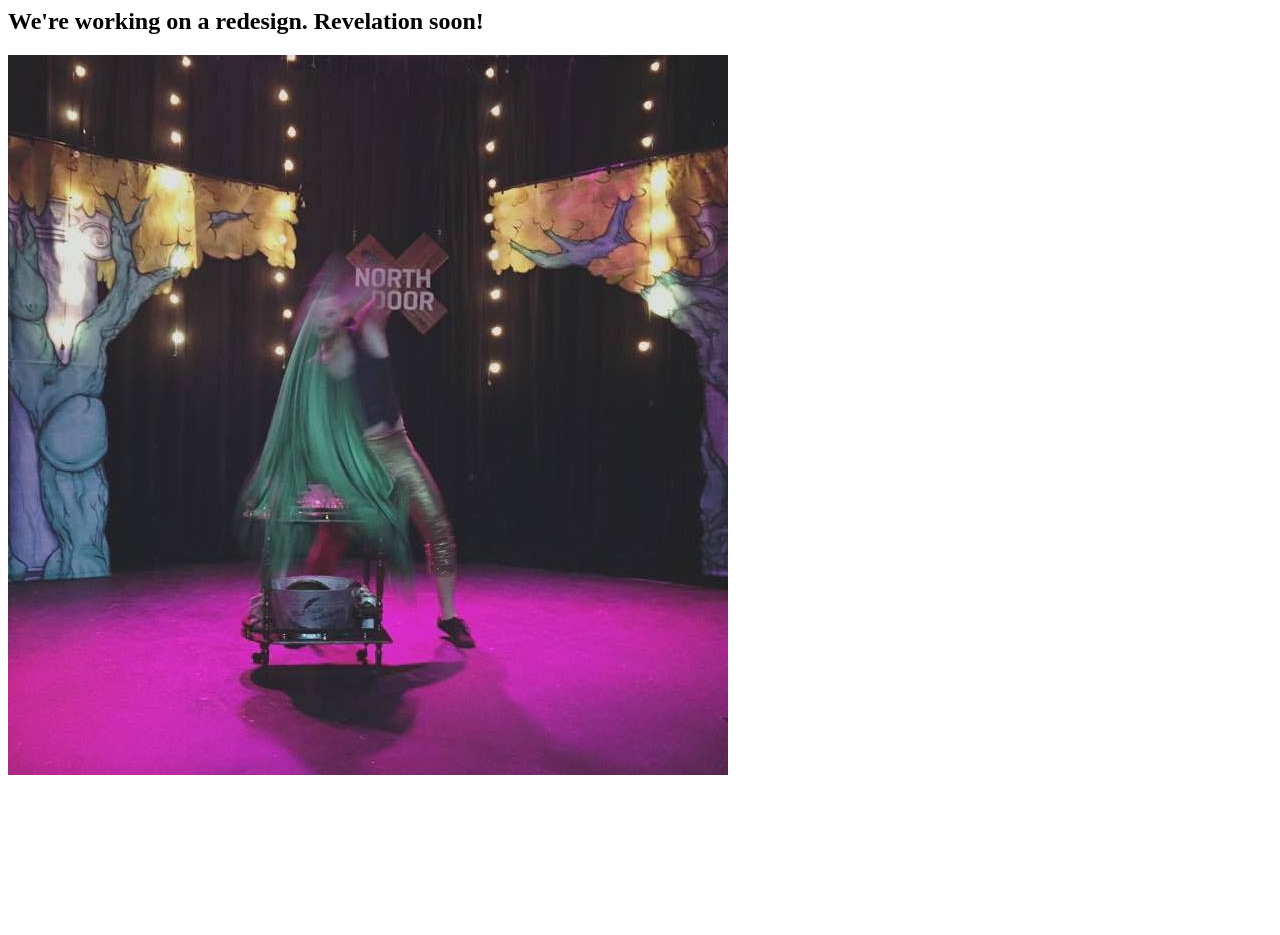
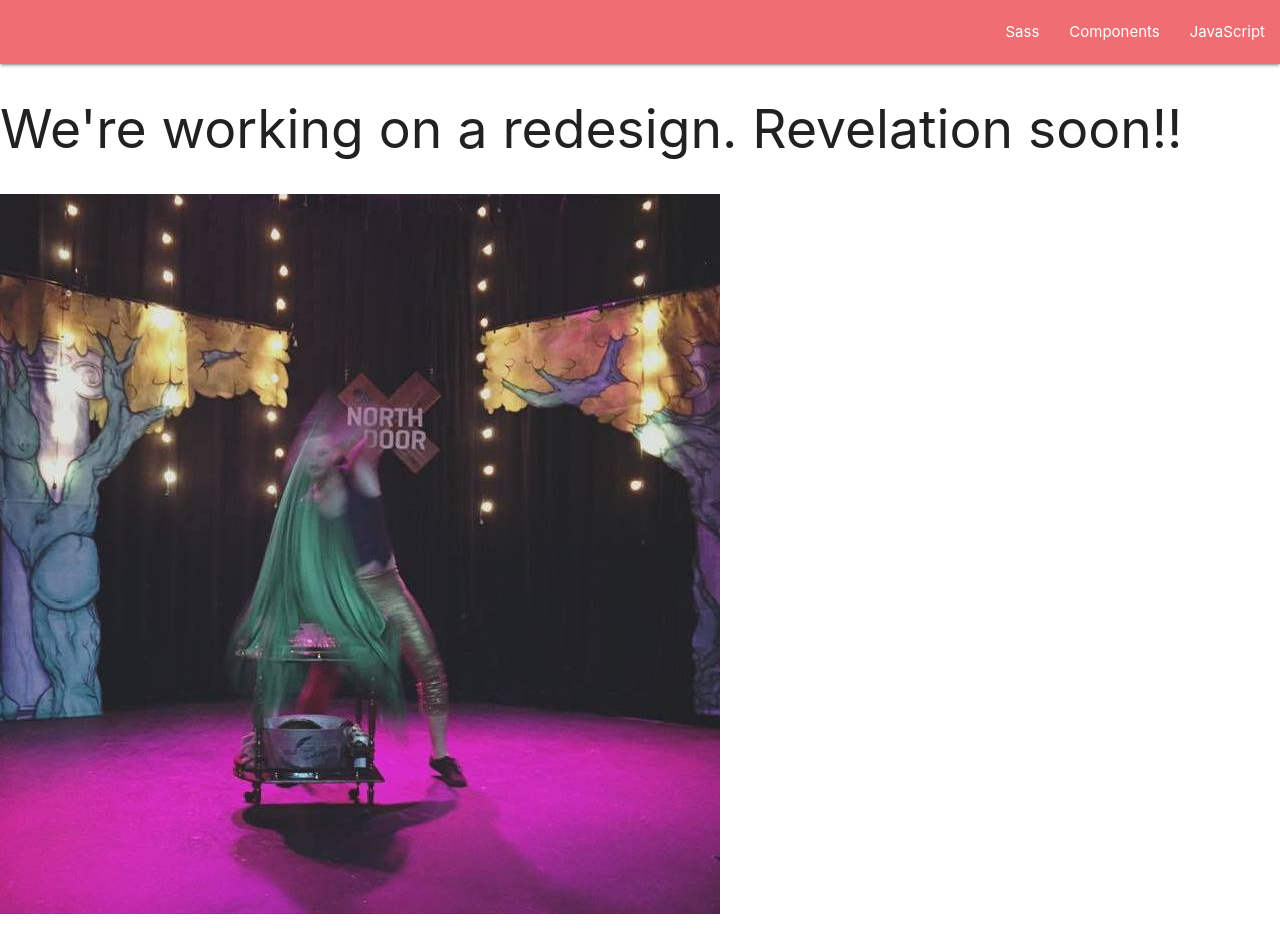
Before and after one commit to istobarton/istobarton.github.io, a website built with webpack: page index.html in a window 1280 px wide. Before the commit the page ends 800 px from the top, so only its background shows below. Built offline with nearby package versions, Linux system fonts and the light colour scheme.

Commit message:
check materialize

```diff
--- a/app/index.js
+++ b/app/index.js
@@ -2,7 +2,17 @@ function component () {
     var element = document.createElement('div');
 
     element.innerHTML = `
-    <h2>We're working on a redesign. Revelation soon!<h2>
+
+    <nav>
+        <div class="nav-wrapper">
+          <ul id="nav-mobile" class="right hide-on-med-and-down">
+            <li><a href="sass.html">Sass</a></li>
+            <li><a href="badges.html">Components</a></li>
+            <li><a href="collapsible.html">JavaScript</a></li>
+          </ul>
+        </div>
+    </nav>
+    <h2>We're working on a redesign. Revelation soon!!<h2>
     <img src='./assets/compere.jpg'>
 `;
 
--- a/index.html
+++ b/index.html
@@ -1,4 +1,10 @@
 <head>
+    <!-- Compiled and minified CSS -->
+    <link rel="stylesheet" href="https://cdnjs.cloudflare.com/ajax/libs/materialize/0.98.0/css/materialize.min.css">
+
+    <!-- Compiled and minified JavaScript -->
+    <script src="https://cdnjs.cloudflare.com/ajax/libs/materialize/0.98.0/js/materialize.min.js"></script>
+
     <title>Isto Barton</title>
 </head>
 <body>
```
